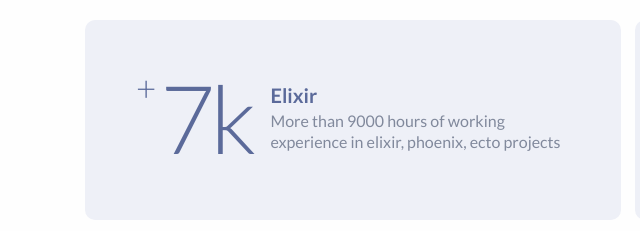
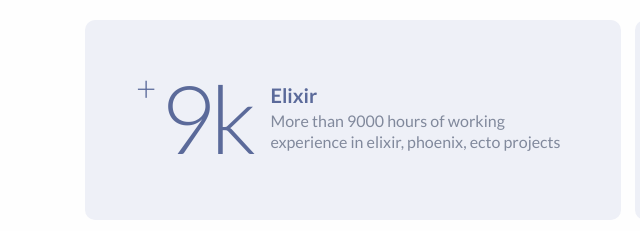
Before and after one commit to yatender-oktalk/yatenderme, a plain HTML site: page index.html in a window 1280 px wide. Shown: the part 711-942 px from the top of the page, 0-640 px from the left. Drawn offline with Linux system fonts and the light colour scheme.

Commit message:
Update index.html

```diff
--- a/index.html
+++ b/index.html
@@ -96,7 +96,7 @@
 		<div class="card">
 			<div class="skill-level">
 				<span>+</span>
-				<h2>7k</h2>
+				<h2>9k</h2>
 			</div>
 
 			<div class="skill-meta">
```
